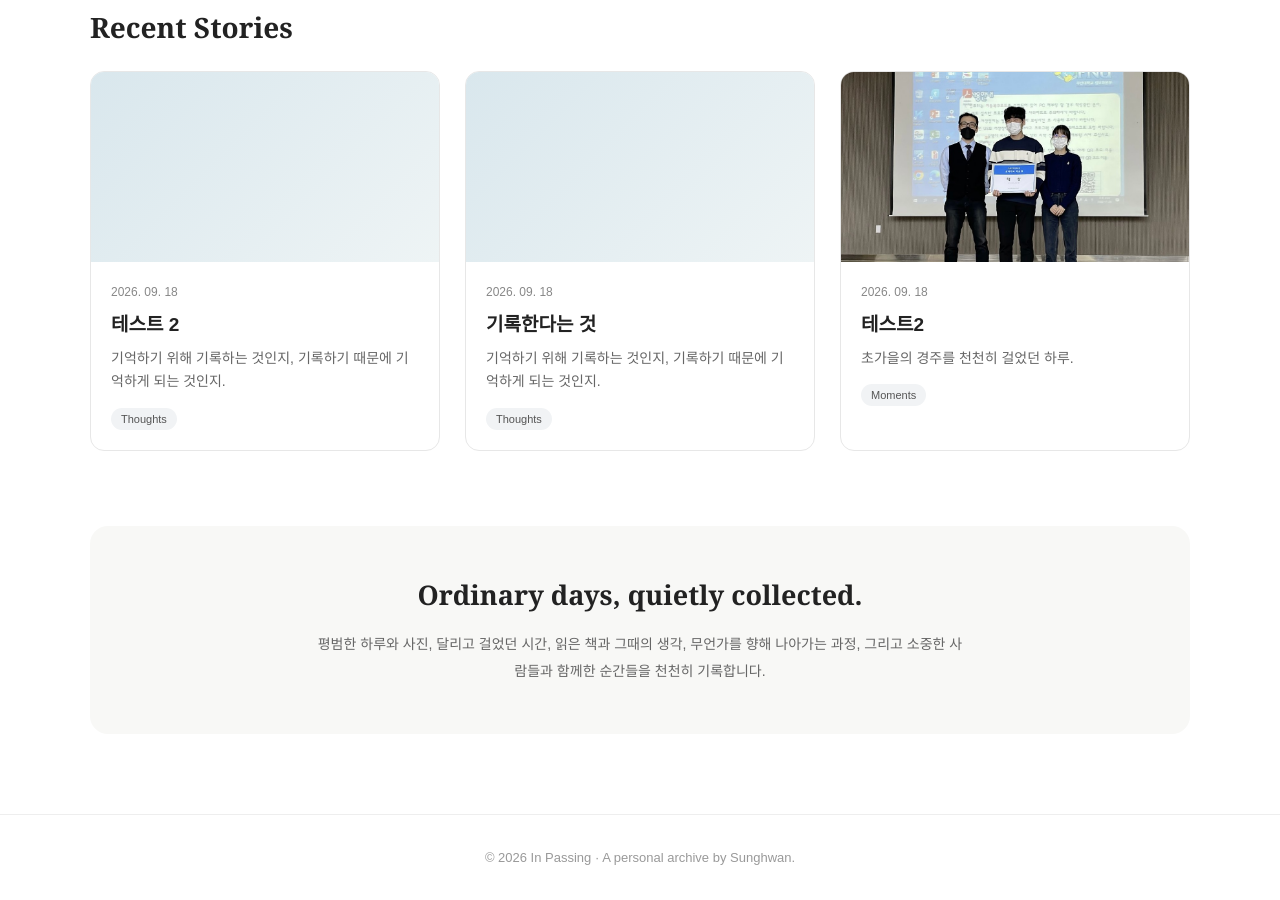
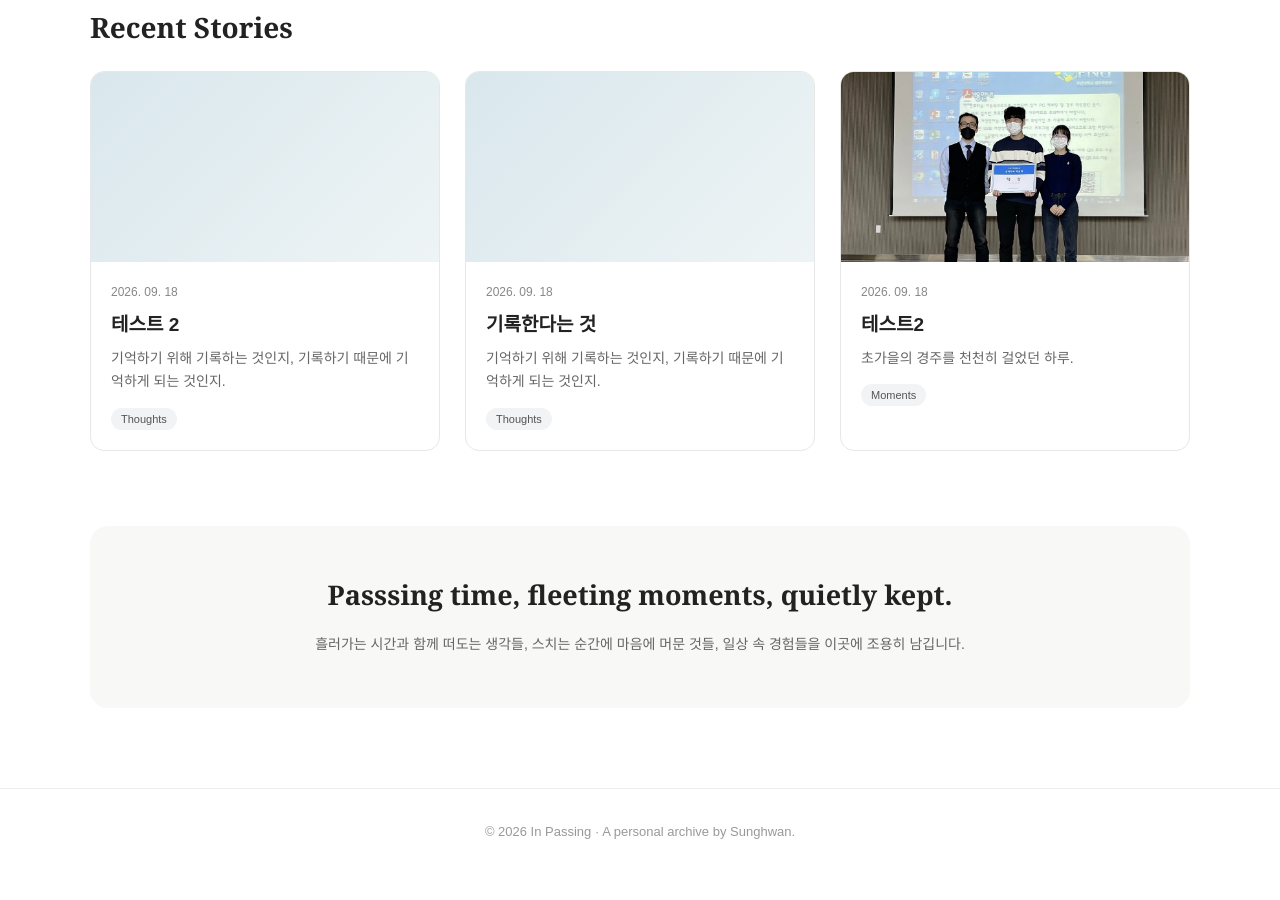
Before and after one commit to sunghwanlog/sunghwanlog.github.io, a Jekyll site: the page built from index.html, in a window 1280 px wide and 900 px high, scrolled down 603 px. Built offline with Jekyll 4.4.1, drawn with Linux system fonts in a browser that asks for light colours; after the commit the page ends 1477 px from its top, so only the background shows below that.

Commit message:
Update index.html

```diff
--- a/index.html
+++ b/index.html
@@ -284,16 +284,13 @@
   <section class="archive-intro">
 
     <h2>
-      Ordinary days, quietly collected.
+      Passsing time, fleeting moments, quietly kept.
     </h2>
 
     <p>
-      평범한 하루와 사진,
-      달리고 걸었던 시간,
-      읽은 책과 그때의 생각,
-      무언가를 향해 나아가는 과정,
-      그리고 소중한 사람들과 함께한 순간들을
-      천천히 기록합니다.
+      흘러가는 시간과 함께 떠도는 생각들,
+      스치는 순간에 마음에 머문 것들,
+      일상 속 경험들을 이곳에 조용히 남깁니다.
     </p>
 
   </section>
```
